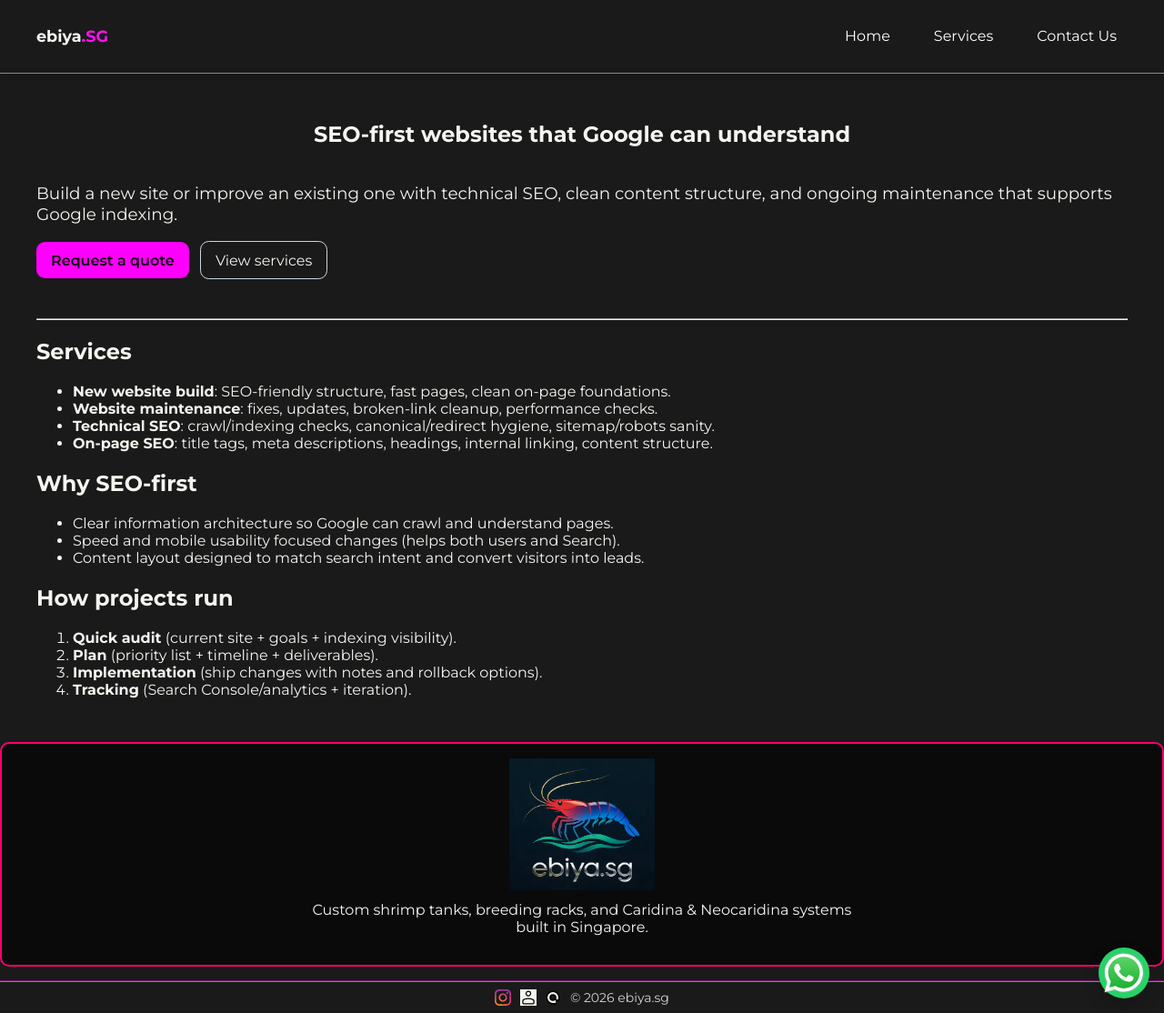
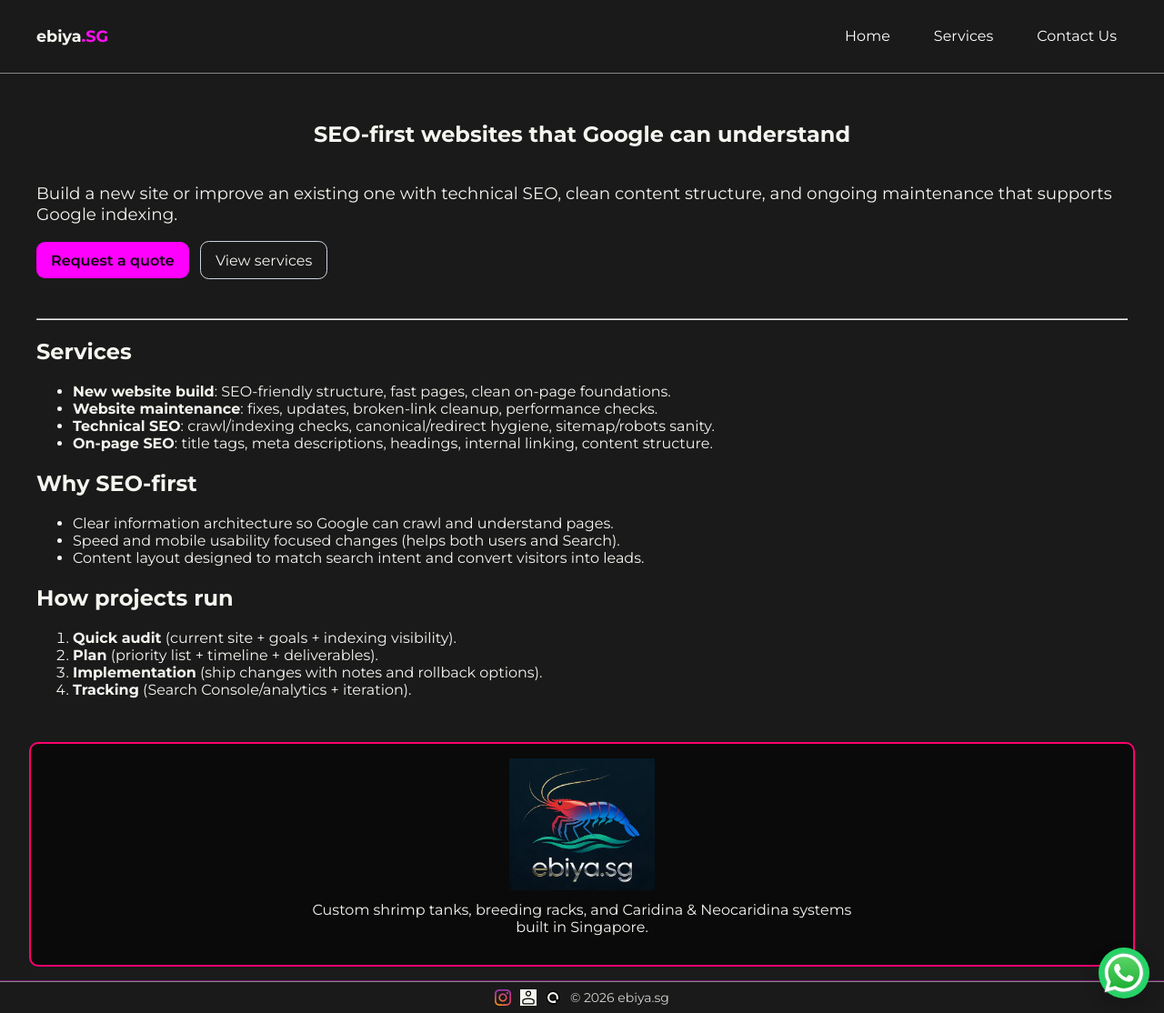
Before and after one commit to m33lucky-benny/ebiya-main, a Jekyll site: the page built from index.html, in a window 1280 px wide and 1114 px high. Shown: the whole window at 91% size. Built offline with Jekyll 4.4.1, drawn with Linux system fonts in a browser that asks for light colours.

Commit message:
Update main.scss

```diff
--- a/assets/css/main.scss
+++ b/assets/css/main.scss
@@ -214,7 +214,8 @@ body, .navbar, .navbar-brand, .nav-link {
   border: 2px solid var(--secondary);
 
   border-radius: 10px;
-  padding: 1rem 2rem;
+  padding: 1rem 2rem; /* 1rem is top and bottom 2rem is left and right */
+  margin: 0 2rem; /* adds space on left/right between border and page edge */
 
 
 
```
